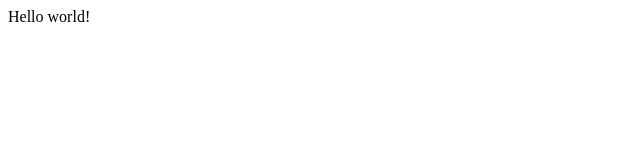
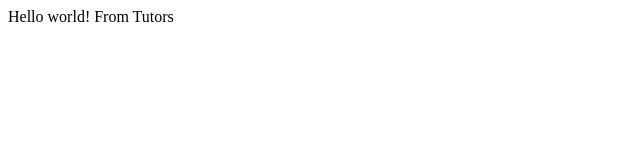
Before and after one commit to grayjin/tutor, a website: page public/index.html in a window 1280 px wide. Shown: the full height of the page, 0-640 px from the left. Drawn offline with Linux system fonts and the light colour scheme.

Commit message:
test commit

```diff
--- a/public/index.html
+++ b/public/index.html
@@ -6,7 +6,7 @@
 </head>
 
 <body>
-Hello world!
+Hello world! From Tutors
 </body>
 
 </html>
```
